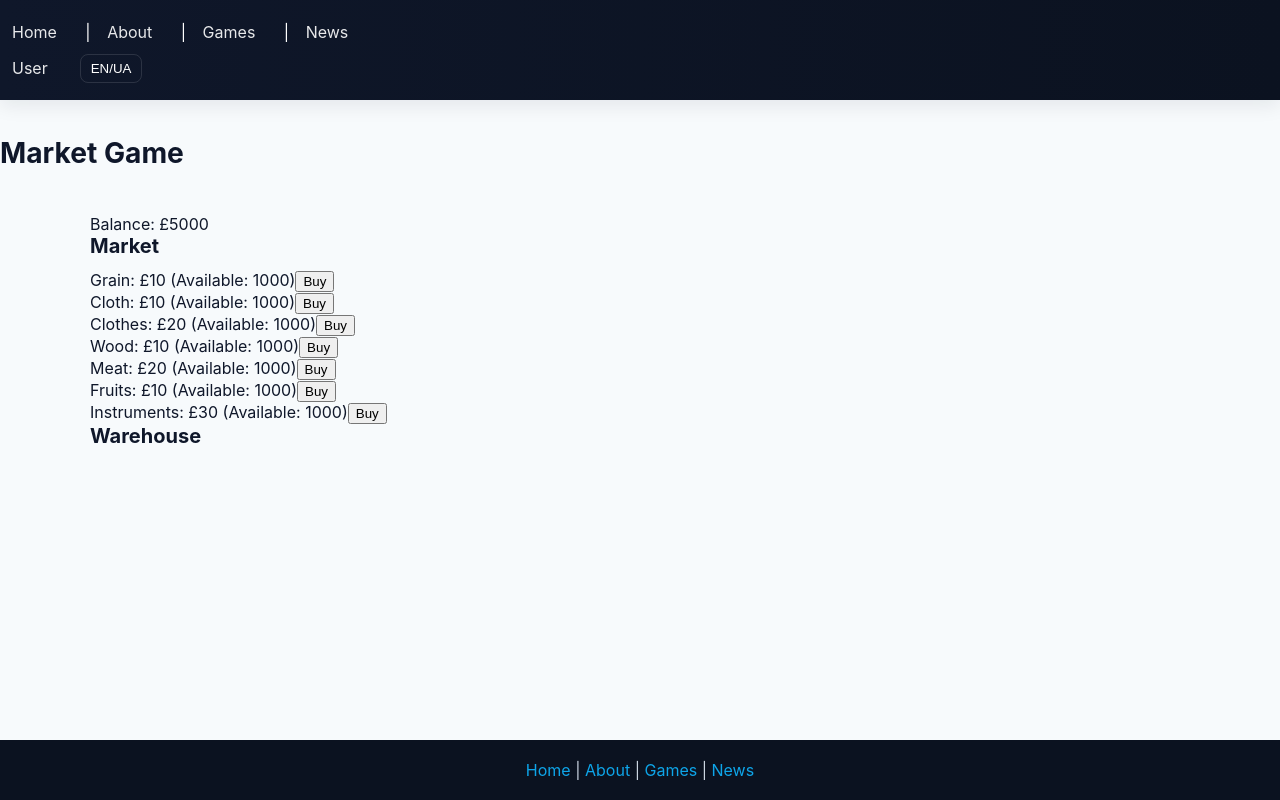
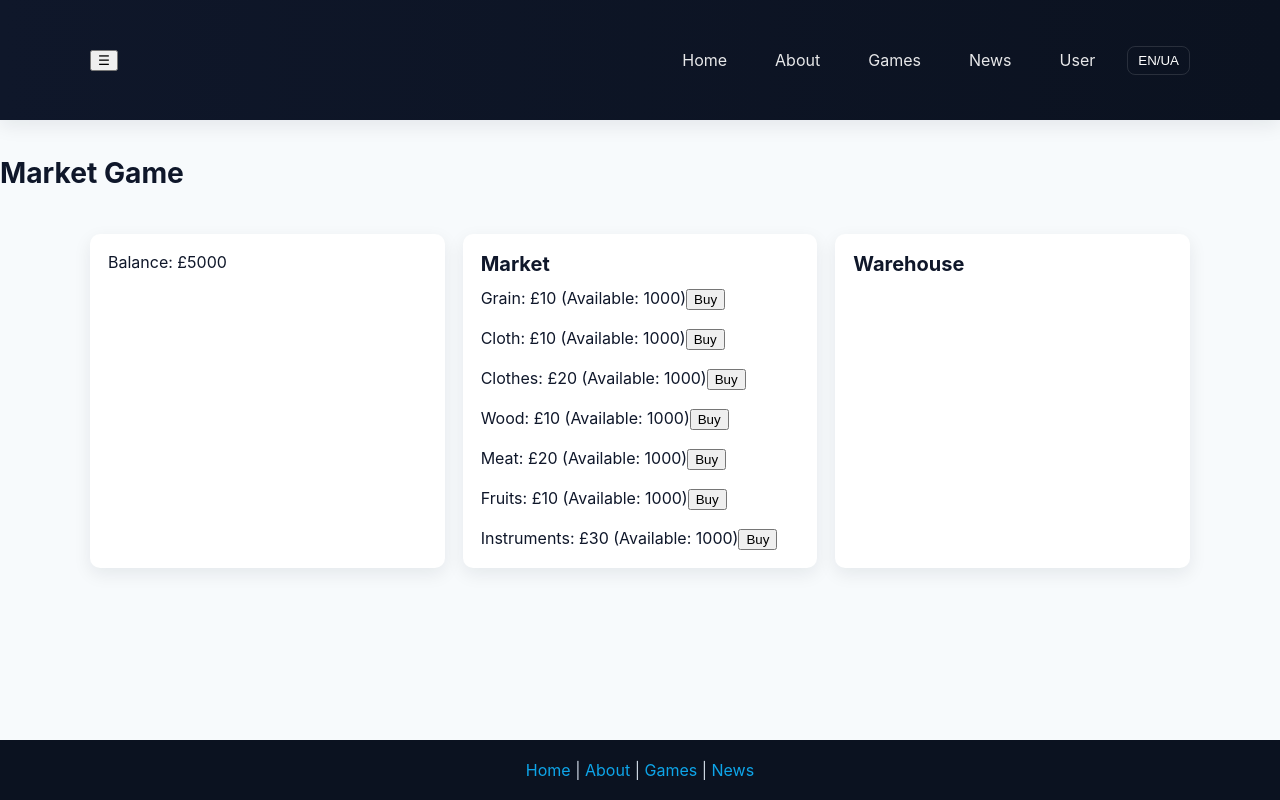
Before and after one commit to evgen1sider/market-masters, a website: page src/pages/games/market.html in a window 1280 px wide. Drawn offline with Linux system fonts and the light colour scheme.

Commit message:
chore(games): standardize market page to global layout and components

```diff
--- a/src/pages/games/market.html
+++ b/src/pages/games/market.html
@@ -8,34 +8,38 @@
 </head>
 <body>
   <header>
-    <nav class="nav">
-      <a href="../../../index.html" data-lang-en="Home" data-lang-ua="Головна">Home</a> |
-      <a href="../about.html" data-lang-en="About" data-lang-ua="Про нас">About</a> |
-      <a href="../games.html" data-lang-en="Games" data-lang-ua="Гри">Games</a> |
-      <a href="../news.html" data-lang-en="News" data-lang-ua="Новини">News</a>
-      <div class="user-controls">
-        <a href="../user.html" data-lang-en="User" data-lang-ua="Користувач">User</a>
-        <button id="language-toggle">EN/UA</button>
+    <nav class="nav" role="navigation" aria-label="Main navigation">
+      <div class="container">
+        <button id="nav-toggle" aria-expanded="false" aria-controls="nav-list" aria-label="Toggle navigation">☰</button>
+        <ul id="nav-list">
+          <li><a href="../../../index.html" data-lang-en="Home" data-lang-ua="Головна">Home</a></li>
+          <li><a href="../about.html" data-lang-en="About" data-lang-ua="Про нас">About</a></li>
+          <li><a href="../games.html" data-lang-en="Games" data-lang-ua="Гри">Games</a></li>
+          <li><a href="../news.html" data-lang-en="News" data-lang-ua="Новини">News</a></li>
+          <li class="user-controls"><a href="../user.html" data-lang-en="User" data-lang-ua="Користувач">User</a><button id="language-toggle">EN/UA</button></li>
+        </ul>
       </div>
     </nav>
   </header>
   <main class="main">
     <h1 data-lang-en="Market Game" data-lang-ua="Гра Ринок">Market Game</h1>
     <div class="container">
-      <div id="game">
-        <div id="balance" data-lang-en="Balance: £5000" data-lang-ua="Баланс: £5000">Balance: £5000</div>
-        <div id="market">
+      <div id="game" class="grid">
+        <div id="balance" class="card" role="status" aria-live="polite" data-lang-en="Balance: £5000" data-lang-ua="Баланс: £5000">Balance: £5000</div>
+
+        <section id="market" class="card">
           <h2 data-lang-en="Market" data-lang-ua="Ринок">Market</h2>
-          <div id="products">
+          <div id="products" class="grid">
             <!-- Products will be listed here -->
           </div>
-        </div>
-        <div id="warehouse">
+        </section>
+
+        <section id="warehouse" class="card">
           <h2 data-lang-en="Warehouse" data-lang-ua="Склад">Warehouse</h2>
           <div id="inventory">
             <!-- Inventory will be listed here -->
           </div>
-        </div>
+        </section>
       </div>
     </div>
   </main>
```
